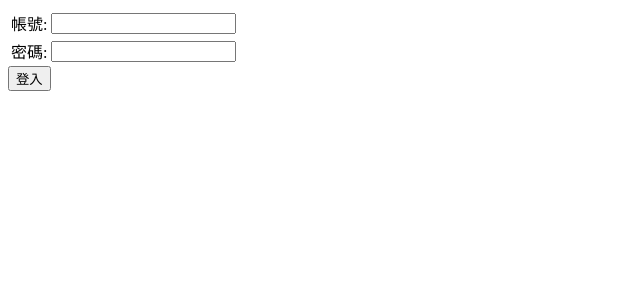
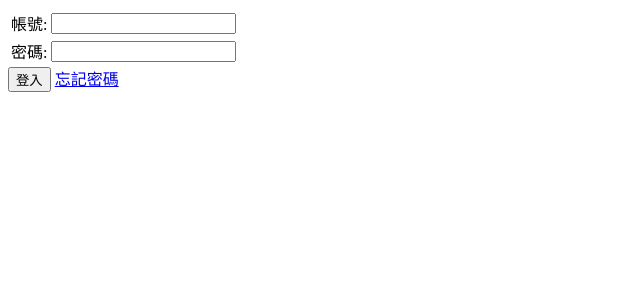
Before and after one commit to JLong-Song/Side-Project, a PHP site: page / in a window 1280 px wide. Shown: the top 300 px of the page, without its empty margins (0-640 px from the left). Run offline with PHP 8.4, Linux system fonts and the light colour scheme.

Commit message:
2021/03/06

```diff
--- a/Shop/index.php
+++ b/Shop/index.php
@@ -21,6 +21,6 @@
         </tr>
     </table>
     <input type="button" id="Submit" value="登入">
-    <a href="./forget_password/"></a>
+    <a href="./forget_password/">忘記密碼</a>
 </body>
 </html>
```
